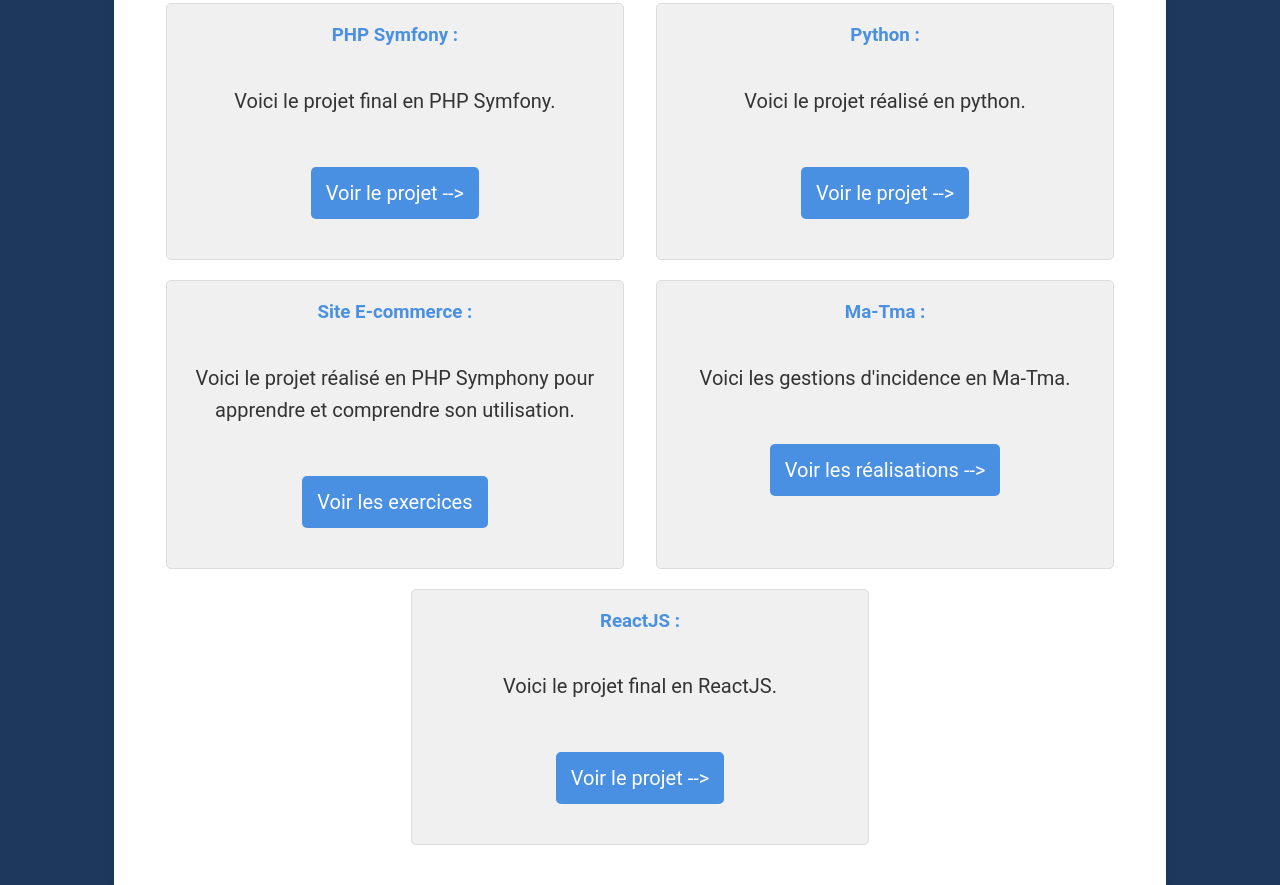
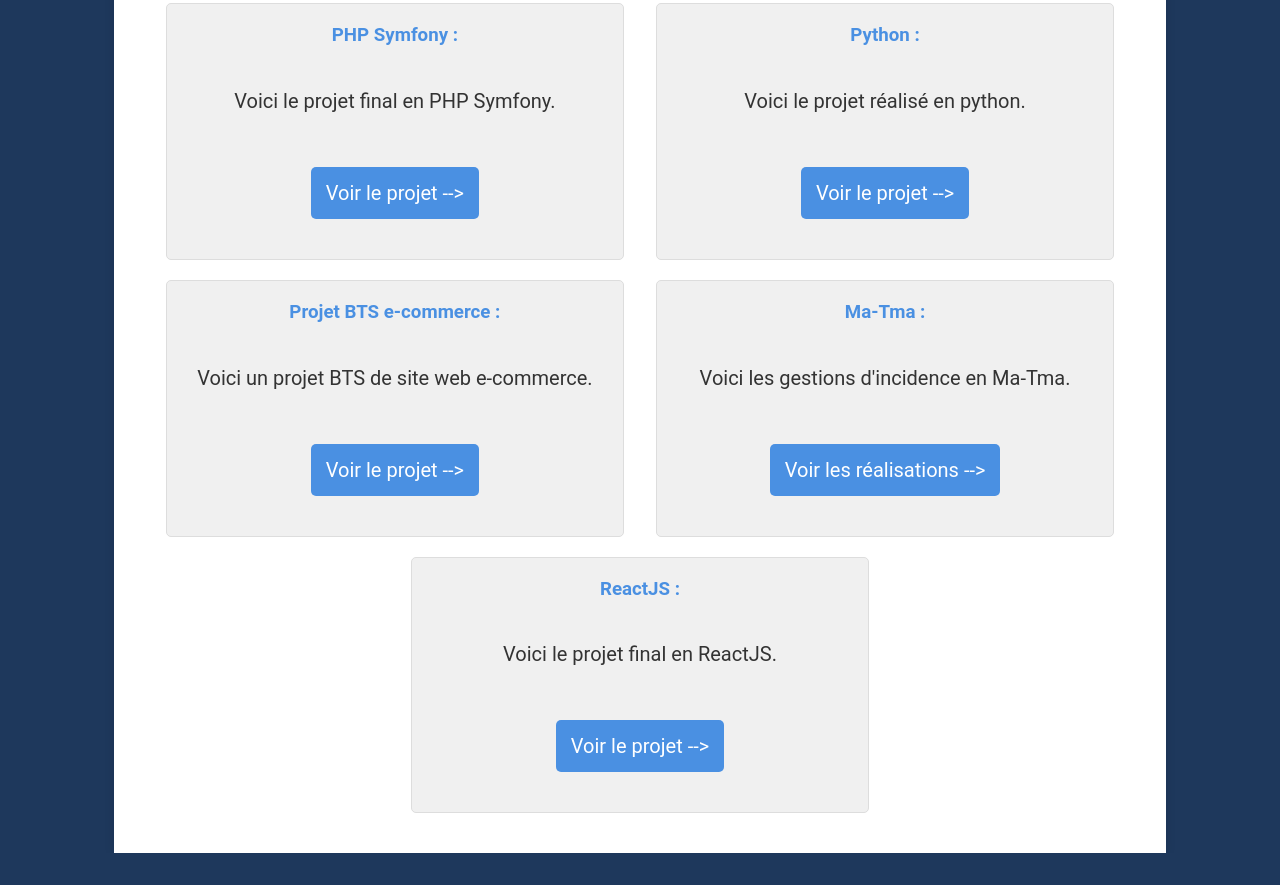
Before and after one commit to alexis-lhu/portfolioAlexis, a plain HTML site: page pages/competences_pages/competence4.html in a window 1280 px wide. Shown: the part 647-1532 px from the top of the page. After the commit the page ends 1500 px from the top, so only its background shows below. Drawn offline with Linux system fonts and the light colour scheme.

Commit message:
last push finito

```diff
--- a/pages/competences_pages/competence4.html
+++ b/pages/competences_pages/competence4.html
@@ -46,10 +46,10 @@
             <p class="exos"><a href="https://sway.cloud.microsoft/vj6PffttVqLQGf6w?ref=Link">Voir le projet --></a></p>
         </div>
 
-        <div id="projetBTS2">
-            <h3>Site E-commerce :</h3>
-            <p>Voici le projet réalisé en PHP Symphony pour apprendre et comprendre son utilisation.</p>
-            <p class="exos"><a href="">Voir les exercices</a></p>
+        <div id="eCommBTS">
+            <h3>Projet BTS e-commerce :</h3>
+            <p>Voici un projet BTS de site web e-commerce.</p>
+            <p class="exos"><a href="https://sway.cloud.microsoft/BbVC7WaK5sqx1N6P?ref=Link">Voir le projet --></a></p>
         </div>
 
         <div id="matma">
```
Also changed, not shown: pages/competences_pages/competence1.html (+1 -1 lines), pages/competences_pages/competence3.html (+3 -3 lines), pages/competences_pages/competence5.html (+4 -4 lines), pages/competences_pages/competence6.html (+4 -4 lines).
